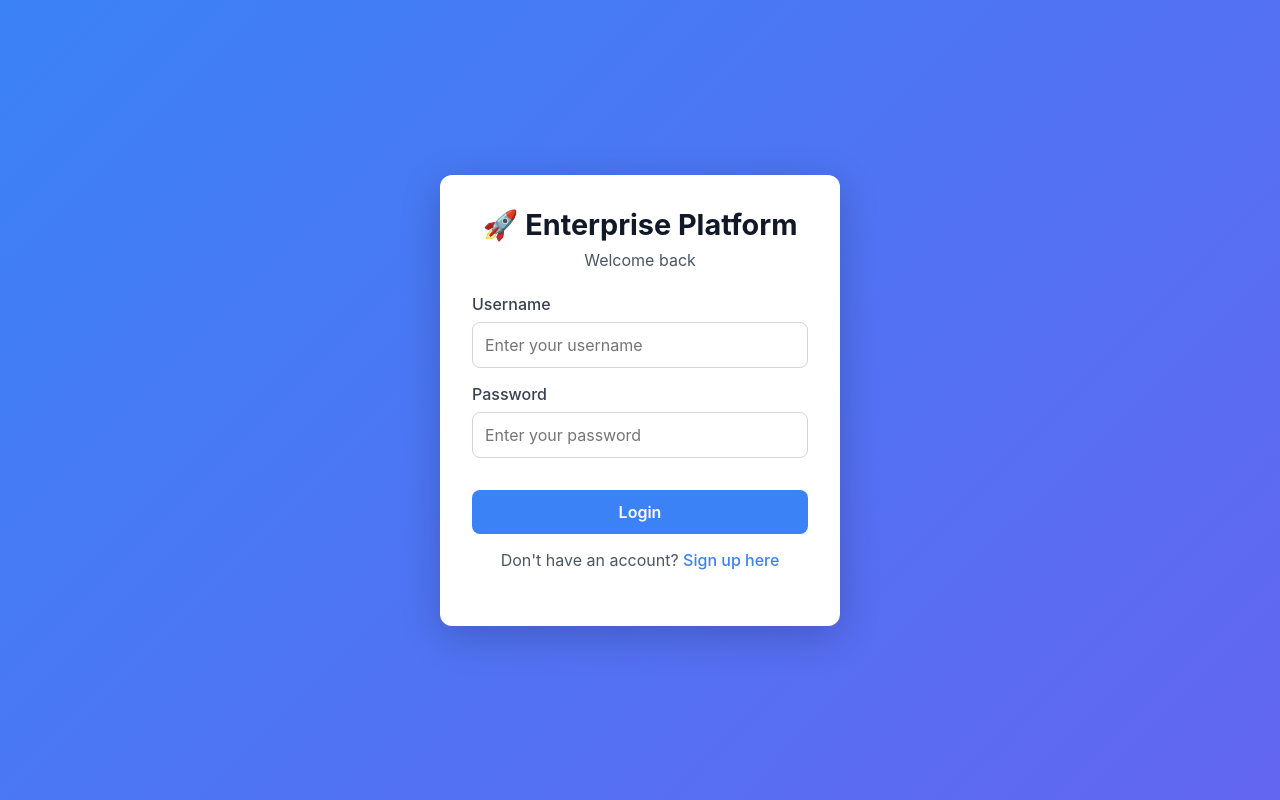
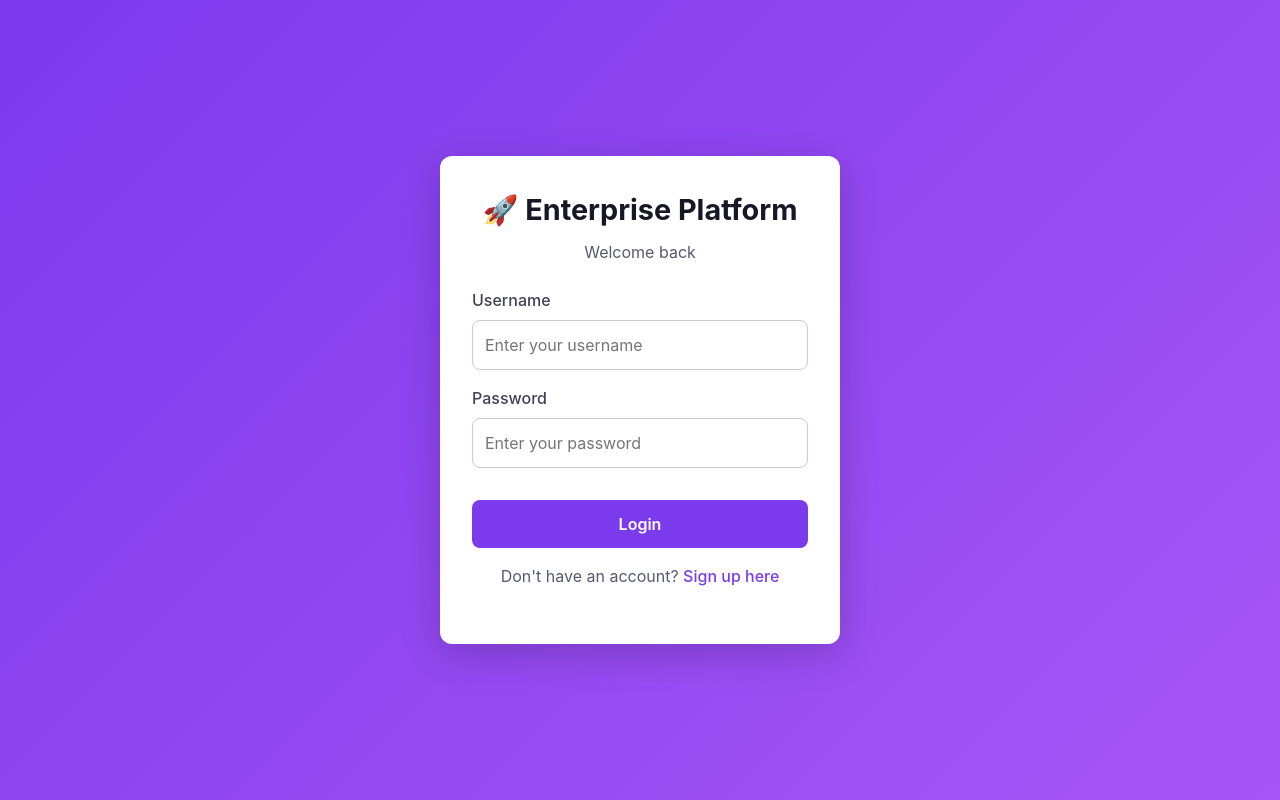
Before and after one commit to Garrettc123/enterprise-unified-platform, a React (Vite) app in the folder frontend/: page /login in a window 1280 px wide. Built offline with nearby package versions, Linux system fonts and the light colour scheme; no server answers.

Commit message:
Polish Garcar Enterprise UI: index.css

```diff
--- a/frontend/src/index.css
+++ b/frontend/src/index.css
@@ -1,20 +1,28 @@
 :root {
-  --primary: #3b82f6;
-  --primary-dark: #1e40af;
-  --secondary: #6366f1;
-  --success: #10b981;
-  --warning: #f59e0b;
-  --danger: #ef4444;
-  --gray-50: #f9fafb;
-  --gray-100: #f3f4f6;
-  --gray-200: #e5e7eb;
-  --gray-300: #d1d5db;
-  --gray-400: #9ca3af;
-  --gray-500: #6b7280;
-  --gray-600: #4b5563;
-  --gray-700: #374151;
-  --gray-800: #1f2937;
-  --gray-900: #111827;
+  color-scheme: light;
+  --primary: #7c3aed;
+  --primary-dark: #6025c7;
+  --primary-soft: #f1eaff;
+  --secondary: #a855f7;
+  --success: #059669;
+  --warning: #d97706;
+  --danger: #dc2626;
+  --gray-50: #f7f7fb;
+  --gray-100: #f0f0f6;
+  --gray-200: #e2e3ec;
+  --gray-300: #c9cad8;
+  --gray-400: #999bb0;
+  --gray-500: #73758b;
+  --gray-600: #57596f;
+  --gray-700: #3f4157;
+  --gray-800: #292b3d;
+  --gray-900: #171827;
+  --surface: #ffffff;
+  --border: rgba(35, 29, 67, 0.09);
+  --shadow-sm: 0 2px 8px rgba(31, 24, 58, 0.04);
+  --shadow-md: 0 16px 40px rgba(31, 24, 58, 0.09);
+  --radius-md: 14px;
+  --radius-lg: 20px;
 }
 
 * {
@@ -23,20 +31,27 @@
   box-sizing: border-box;
 }
 
+html {
+  min-width: 320px;
+  scroll-behavior: smooth;
+  background: var(--gray-50);
+}
+
 body {
-  font-family: -apple-system, BlinkMacSystemFont, 'Segoe UI', 'Roboto', 'Oxygen',
-    'Ubuntu', 'Cantarell', 'Fira Sans', 'Droid Sans', 'Helvetica Neue',
-    sans-serif;
+  min-width: 320px;
+  min-height: 100%;
+  font-family: Inter, ui-sans-serif, system-ui, -apple-system, BlinkMacSystemFont, "Segoe UI", sans-serif;
   -webkit-font-smoothing: antialiased;
   -moz-osx-font-smoothing: grayscale;
-  background-color: var(--gray-50);
+  background: var(--gray-50);
   color: var(--gray-900);
+  line-height: 1.5;
 }
 
 html,
 body,
 #root {
-  height: 100%;
+  min-height: 100%;
 }
 
 a {
@@ -45,16 +60,41 @@
 }
 
 a:hover {
-  text-decoration: underline;
+  color: var(--primary-dark);
+}
+
+button,
+input,
+textarea,
+select {
+  font: inherit;
 }
 
 button {
-  font-family: inherit;
   cursor: pointer;
 }
 
-input,
-textarea,
-select {
-  font-family: inherit;
+button:focus-visible,
+a:focus-visible,
+input:focus-visible,
+textarea:focus-visible,
+select:focus-visible {
+  outline: 3px solid rgba(124, 58, 237, 0.28);
+  outline-offset: 3px;
 }
+
+::selection {
+  color: #fff;
+  background: var(--primary);
+}
+
+@media (prefers-reduced-motion: reduce) {
+  *,
+  *::before,
+  *::after {
+    scroll-behavior: auto !important;
+    animation-duration: 0.01ms !important;
+    animation-iteration-count: 1 !important;
+    transition-duration: 0.01ms !important;
+  }
+}
```
